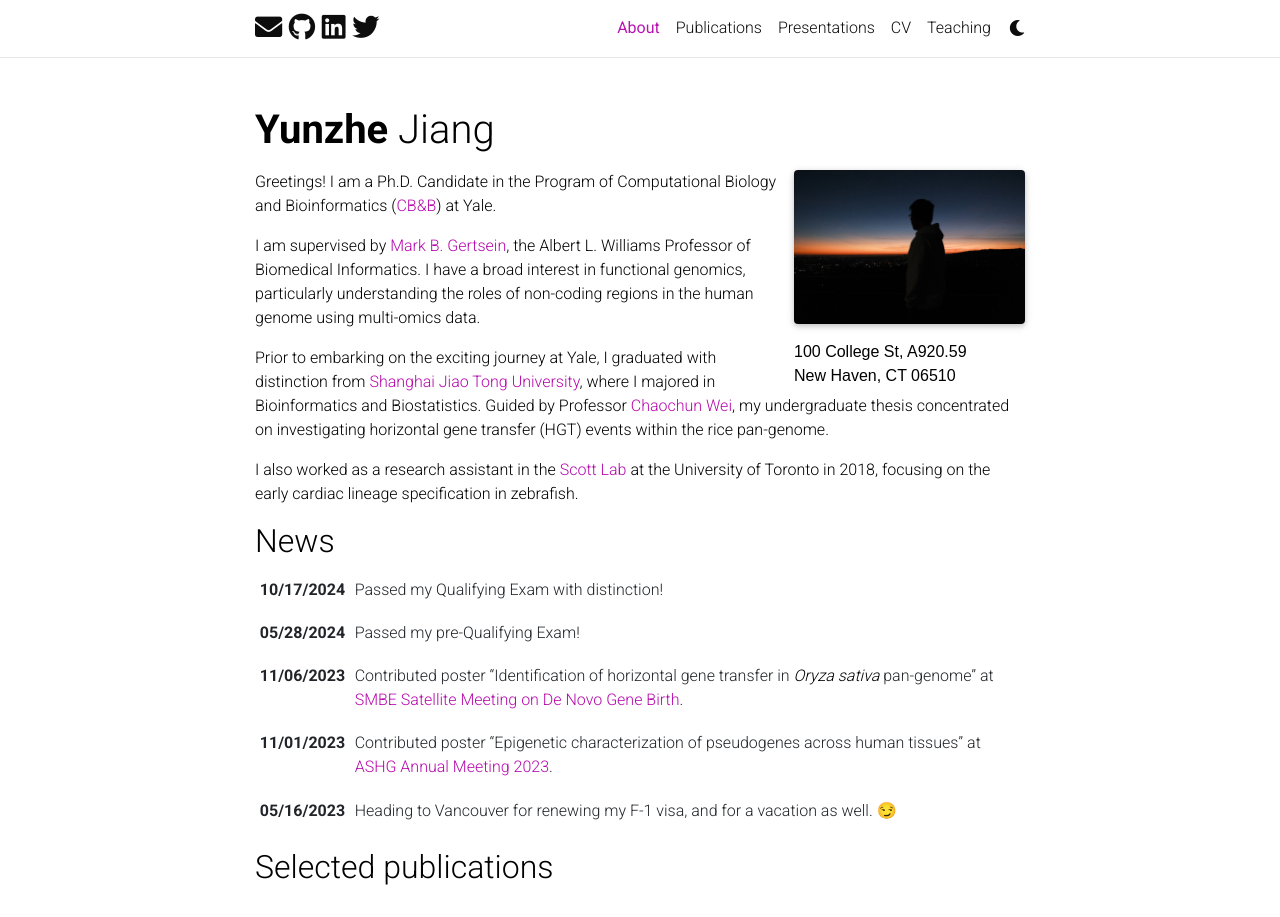
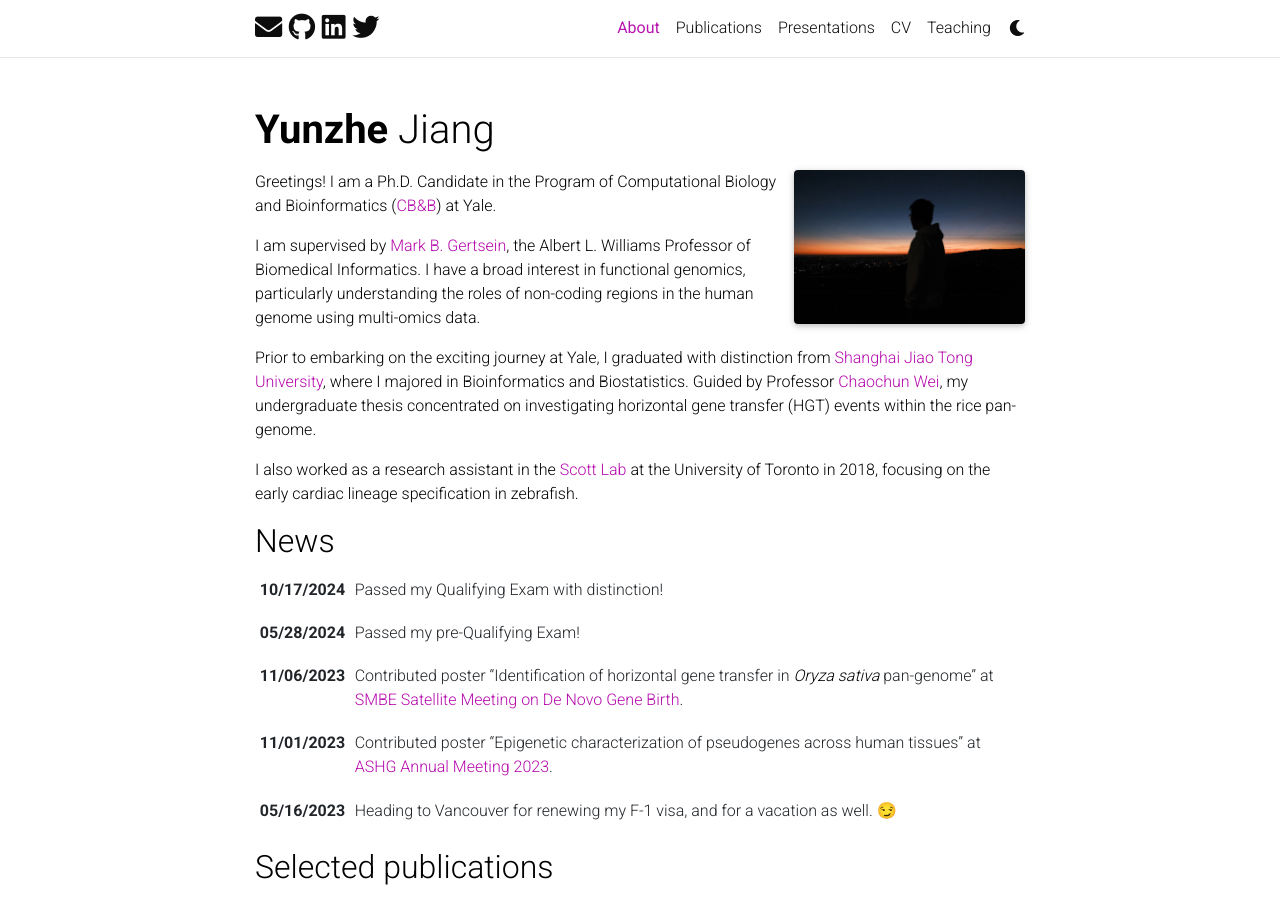
Before and after one commit to yzJiang9/yzJiang9.github.io, a Jekyll site: the page built from _pages/about.md, in a window 1280 px wide and 1221 px high. Shown: the top 917 px of the window. Built offline with Jekyll 4.4.1, drawn with Linux system fonts in a browser that asks for light colours; full-size pictures stand in for the smaller copies a plugin makes; emoji names are drawn with the system emoji font; comment, search, counter and statistics services are not loaded; a style sheet for code colours, icons or effects is not loaded; some of the changed lines change nothing that is shown; grey boxes are pictures that could not be loaded.

Commit message:
Update about.md

```diff
--- a/_pages/about.md
+++ b/_pages/about.md
@@ -8,9 +8,9 @@ profile:
   align: right
   image: yunzhe.jpg
   image_circular: false # crops the image to make it circular
-  address: >
-    <p>100 College St, A920.59</p>
-    <p>New Haven, CT 06510</p>
+  #address: >
+  #  <p>100 College St, A920.59</p>
+  #  <p>New Haven, CT 06510</p>
 
 news: true  # includes a list of news items
 latest_posts: false  # includes a list of the newest posts
```
